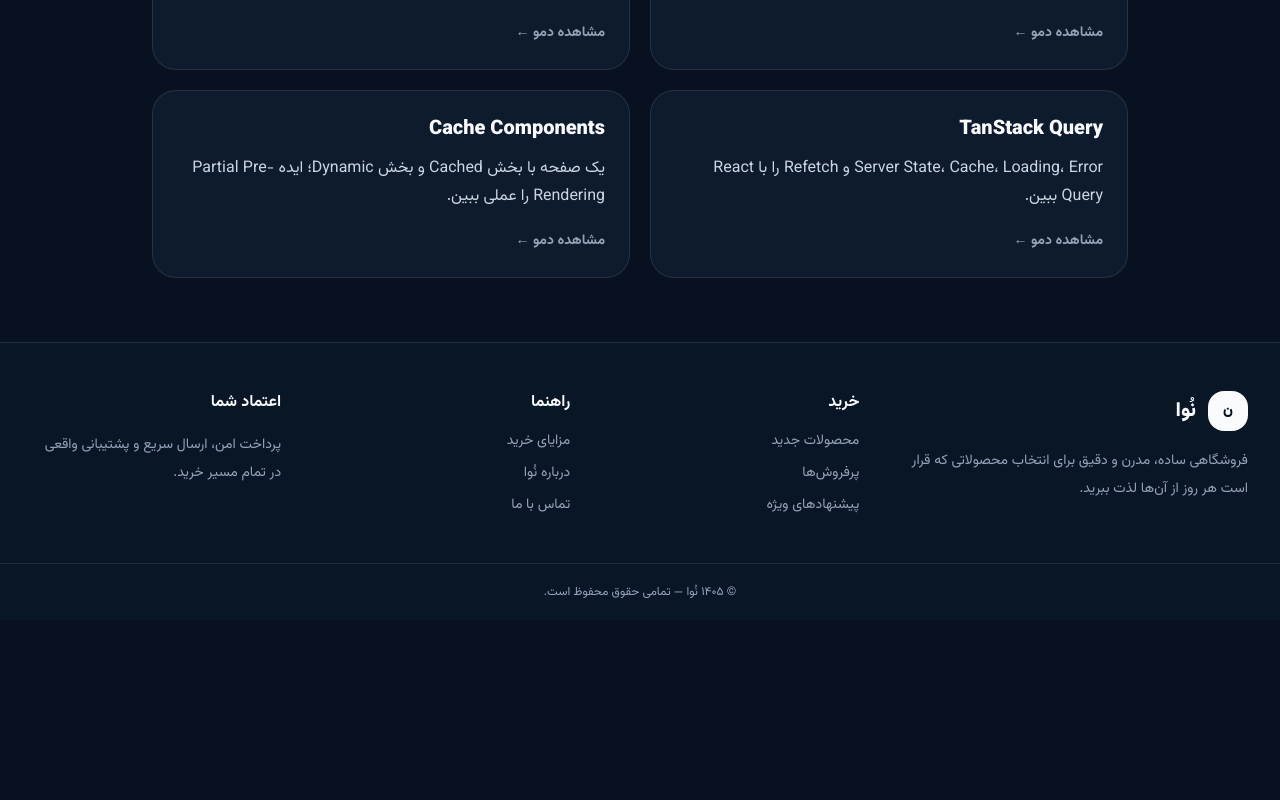
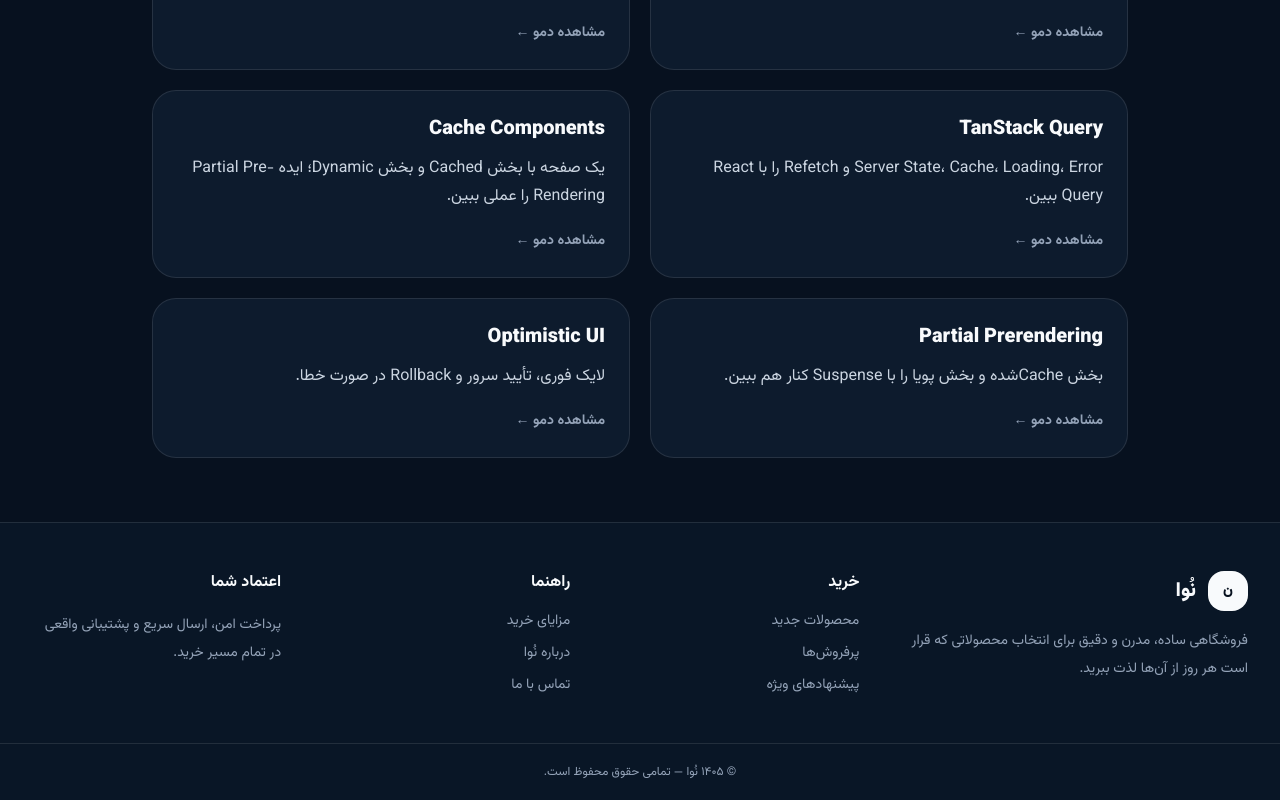
Before and after one commit to rouzbehtondkar/nextjs, a Next.js app: page /next-lab in a window 1280 px wide. Shown: the part 975-1775 px from the top of the page. Before the commit the page ends 1595 px from the top, so only its background shows below. Built offline with nearby package versions, Linux system fonts and the light colour scheme.

Commit message:
Add PPR and optimistic UI demos to Next lab index

```diff
--- a/app/next-lab/page.tsx
+++ b/app/next-lab/page.tsx
@@ -11,6 +11,8 @@ const topics = [
   ["Cache", "/next-lab/cache", "force-cache، no-store و revalidation را عملی ببین."],
   ["TanStack Query", "/next-lab/react-query", "Server State، Cache، Loading، Error و Refetch را با React Query ببین."],
   ["Cache Components", "/next-lab/cache-components", "یک صفحه با بخش Cached و بخش Dynamic؛ ایده Partial Pre-Rendering را عملی ببین."],
+  ["Partial Prerendering", "/next-lab/ppr", "بخش Cache‌شده و بخش پویا را با Suspense کنار هم ببین."],
+  ["Optimistic UI", "/next-lab/optimistic-ui", "لایک فوری، تأیید سرور و Rollback در صورت خطا."],
 ] as const;
 
 export default function NextLab() {
```
